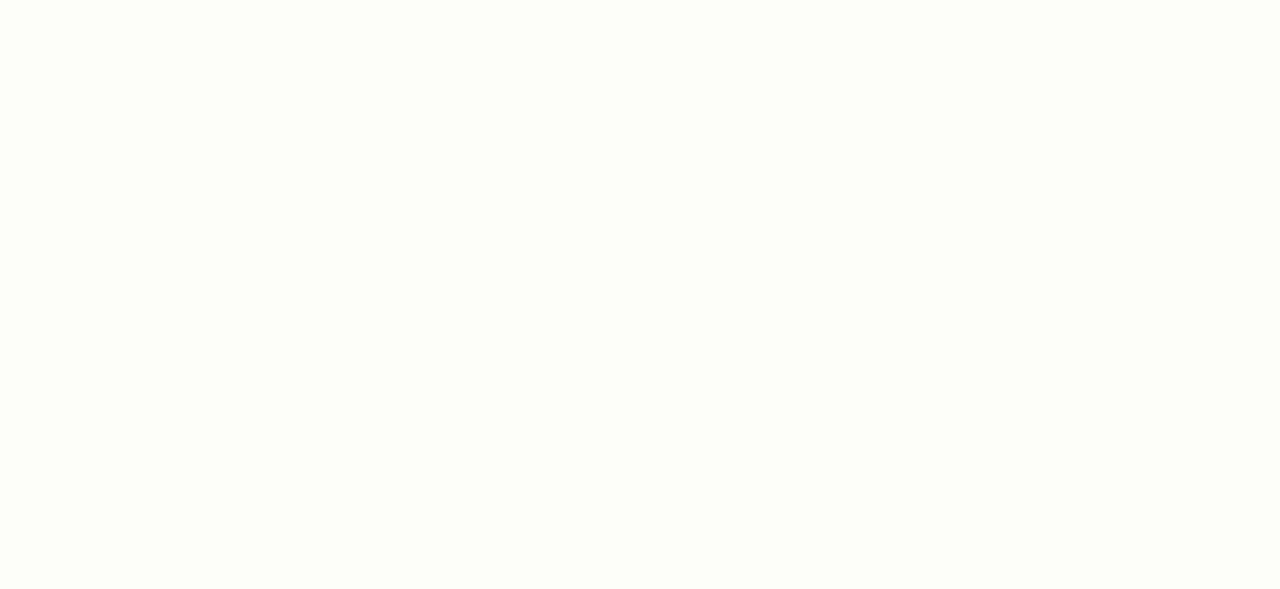
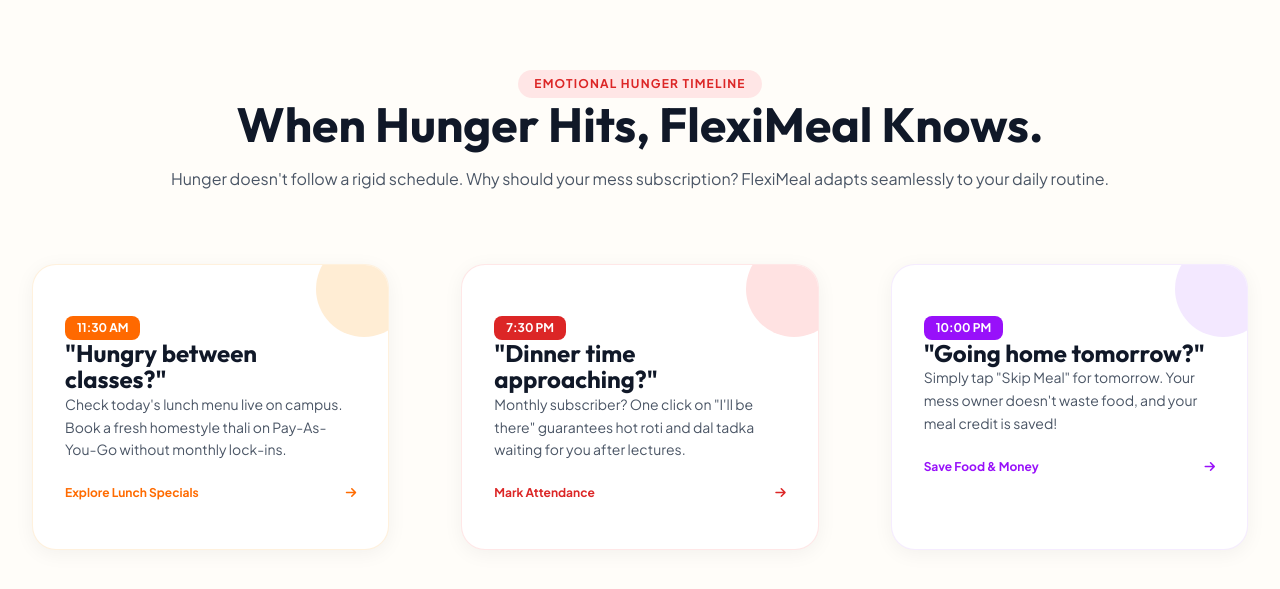
Before and after one commit to keshavgit23/FlexiMeal, a React (Vite) app: page / in a window 1280 px wide. Shown: the part 939-1528 px from the top of the page. Before the commit the page ends 912 px from the top, so only its background shows below. Built offline with nearby package versions, Linux system fonts and the light colour scheme; no server answers.

Commit message:
feat: HumgerTimeLine with timeline cards (#5)

```diff
--- a/src/pages/LandingPage/LandingPage.tsx
+++ b/src/pages/LandingPage/LandingPage.tsx
@@ -1,8 +1,10 @@
 import Hero from "./sections/Hero.tsx";
+import EmotionalHungerTimeline from "./sections/EmotionalHungerTimeline.tsx";
 export function LandingPage(){
     return (
         <>
       <Hero />
+      <EmotionalHungerTimeline/>
         </>
 
     );
--- /dev/null
+++ b/src/pages/LandingPage/sections/EmotionalHungerTimeline.tsx
@@ -0,0 +1,102 @@
+import React from 'react';
+
+interface TimelineItem {
+  id: string;
+  time: string;
+  timeBadgeBg: string;
+  title: string;
+  description: string;
+  ctaText: string;
+  ctaTextColor: string;
+  decorCircleBg: string;
+  borderColor: string;
+}
+
+const TIMELINE_CARDS: TimelineItem[] = [
+  {
+    id: 'lunch',
+    time: '11:30 AM',
+    timeBadgeBg: 'bg-orange-500',
+    title: '"Hungry between classes?"',
+    description: "Check today's lunch menu live on campus. Book a fresh homestyle thali on Pay-As-You-Go without monthly lock-ins.",
+    ctaText: 'Explore Lunch Specials',
+    ctaTextColor: 'text-brand-saffron text-[#FF6B00]',
+    decorCircleBg: 'bg-orange-100',
+    borderColor: 'border-orange-100/80',
+  },
+  {
+    id: 'dinner',
+    time: '7:30 PM',
+    timeBadgeBg: 'bg-brand-tomato bg-[#DC2626]',
+    title: '"Dinner time approaching?"',
+    description: 'Monthly subscriber? One click on "I\'ll be there" guarantees hot roti and dal tadka waiting for you after lectures.',
+    ctaText: 'Mark Attendance',
+    ctaTextColor: 'text-brand-tomato text-[#DC2626]',
+    decorCircleBg: 'bg-red-100',
+    borderColor: 'border-red-100/80',
+  },
+  {
+    id: 'next-day',
+    time: '10:00 PM',
+    timeBadgeBg: 'bg-purple-600',
+    title: '"Going home tomorrow?"',
+    description: 'Simply tap "Skip Meal" for tomorrow. Your mess owner doesn\'t waste food, and your meal credit is saved!',
+    ctaText: 'Save Food & Money',
+    ctaTextColor: 'text-purple-600',
+    decorCircleBg: 'bg-purple-100',
+    borderColor: 'border-purple-100/80',
+  },
+];
+
+export const EmotionalHungerTimeline: React.FC = () => {
+  return (
+    <section className="py-20 bg-brand-warmBg bg-[#FFFDF9]" id="emotional-hunger-timeline">
+      <div className="max-w-7xl mx-auto px-4 py-4 sm:px-6 lg:px-8 text-center gap-4">
+        <span className="text-brand-tomato text-[#DC2626] font-extrabold text-xs tracking-widest uppercase bg-red-100/80 px-4 py-1.5 rounded-full inline-block">
+          EMOTIONAL HUNGER TIMELINE
+        </span>
+        <h2 className="text-3xl sm:text-5xl font-extrabold text-gray-900 mt-4 font-heading font-['Outfit',sans-serif]">
+          When Hunger Hits, FlexiMeal Knows.
+        </h2>
+        <p className="text-gray-600 mt-6 text-center mx-auto py-4">
+          Hunger doesn't follow a rigid schedule. Why should your mess subscription? FlexiMeal adapts seamlessly to your daily routine.
+        </p>
+
+        <div className="grid md:grid-cols-3 gap-18 mt-14">
+          {TIMELINE_CARDS.map((card) => (
+            <div
+              key={card.id}
+              className={`bg-white p-8 rounded-3xl shadow-card shadow-[0_4px_20px_rgba(0,0,0,0.05)] hover:shadow-hover hover:shadow-[0_20px_35px_-10px_rgba(220,38,38,0.15)] transition border ${card.borderColor} group text-left relative overflow-hidden cursor-pointer`}
+            >
+              {/* Decorative background circle */}
+              <div
+                className={`absolute -top-6 -right-6 w-24 h-24 ${card.decorCircleBg} rounded-full group-hover:scale-125 transition duration-300 pointer-events-none`}
+              />
+
+              <div className="relative z-10 py-4">
+                <span className={`px-3 py-1 rounded-lg ${card.timeBadgeBg} text-white font-extrabold text-xs inline-block`}>
+                  {card.time}
+                </span>
+
+                <h3 className="text-2xl font-bold text-gray-900 mt-4 font-heading font-['Outfit',sans-serif]">
+                  {card.title}
+                </h3>
+
+                <p className="text-gray-600 text-sm mt-2 leading-relaxed">
+                  {card.description}
+                </p>
+
+                <div className={`mt-6 flex items-center justify-between text-xs font-bold ${card.ctaTextColor}`}>
+                  <span>{card.ctaText}</span>
+                  <i className="fa-solid fa-arrow-right group-hover:translate-x-1 transition duration-200" aria-hidden="true" />
+                </div>
+              </div>
+            </div>
+          ))}
+        </div>
+      </div>
+    </section>
+  );
+};
+
+export default EmotionalHungerTimeline;
```
